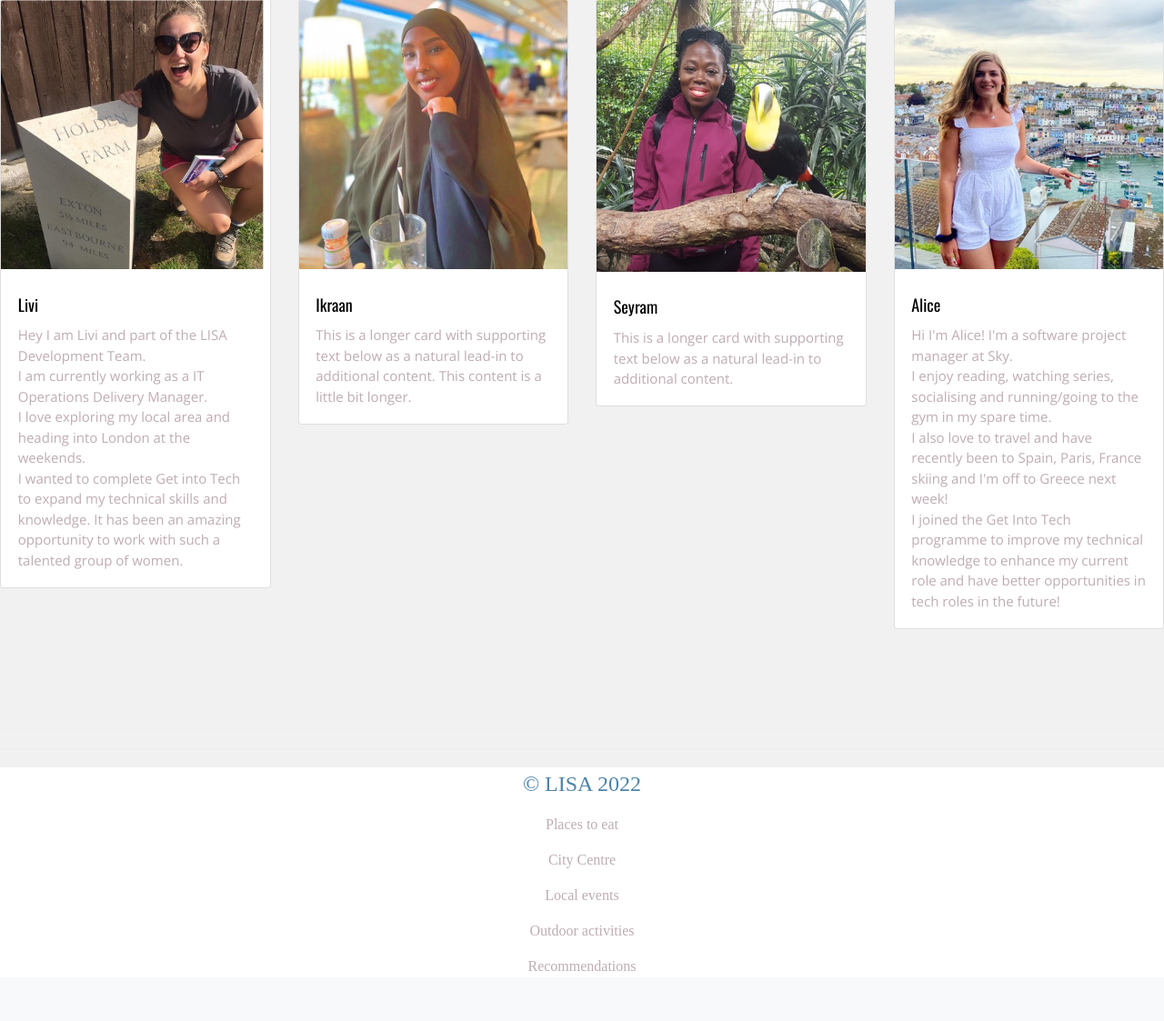
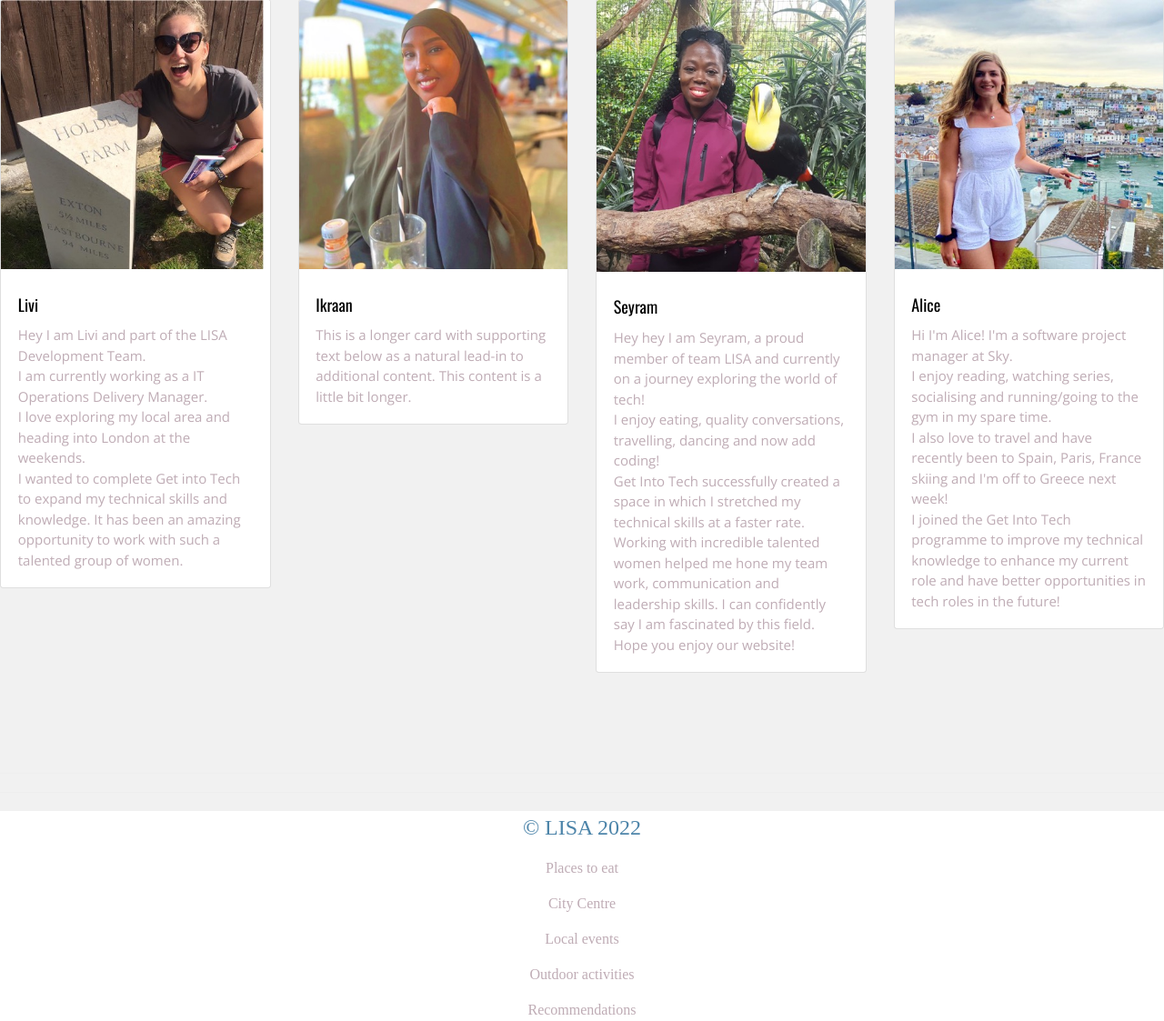
Before and after one commit to sosoandso/FinalProjectSkyGetIntoTech, a Flask app: page / in a window 1280 px wide. Shown: the part 2389-3512 px from the top of the page at 91% size. Before the commit the page ends 3457 px from the top, so only its background shows below. Run offline with Flask 2, Linux system fonts and the light colour scheme.

Commit message:
added seyram bio

```diff
--- a/application/templates/home.html
+++ b/application/templates/home.html
@@ -218,7 +218,10 @@ Whether you're an employee or visitor of Sky's Osterley campus, you're in the ri
       <img src="static/images/seyram_final.jpg" class="card-img-top" alt="seyram">
       <div class="card-body">
         <h5 class="card-title">Seyram</h5>
-        <p class="card-text">This is a longer card with supporting text below as a natural lead-in to additional content.</p>
+        <p class="card-text">Hey hey I am Seyram, a proud member of team LISA and currently on a journey exploring the world of tech!<br> I enjoy eating,
+            quality conversations, travelling, dancing and now add coding! <br>Get Into Tech successfully created a space in which I stretched
+            my technical skills at a faster rate. Working with incredible talented women helped me hone my team work, communication and leadership
+            skills. I can confidently say I am fascinated by this field. Hope you enjoy our website!</p>
       </div>
     </div>
   </div>
```
